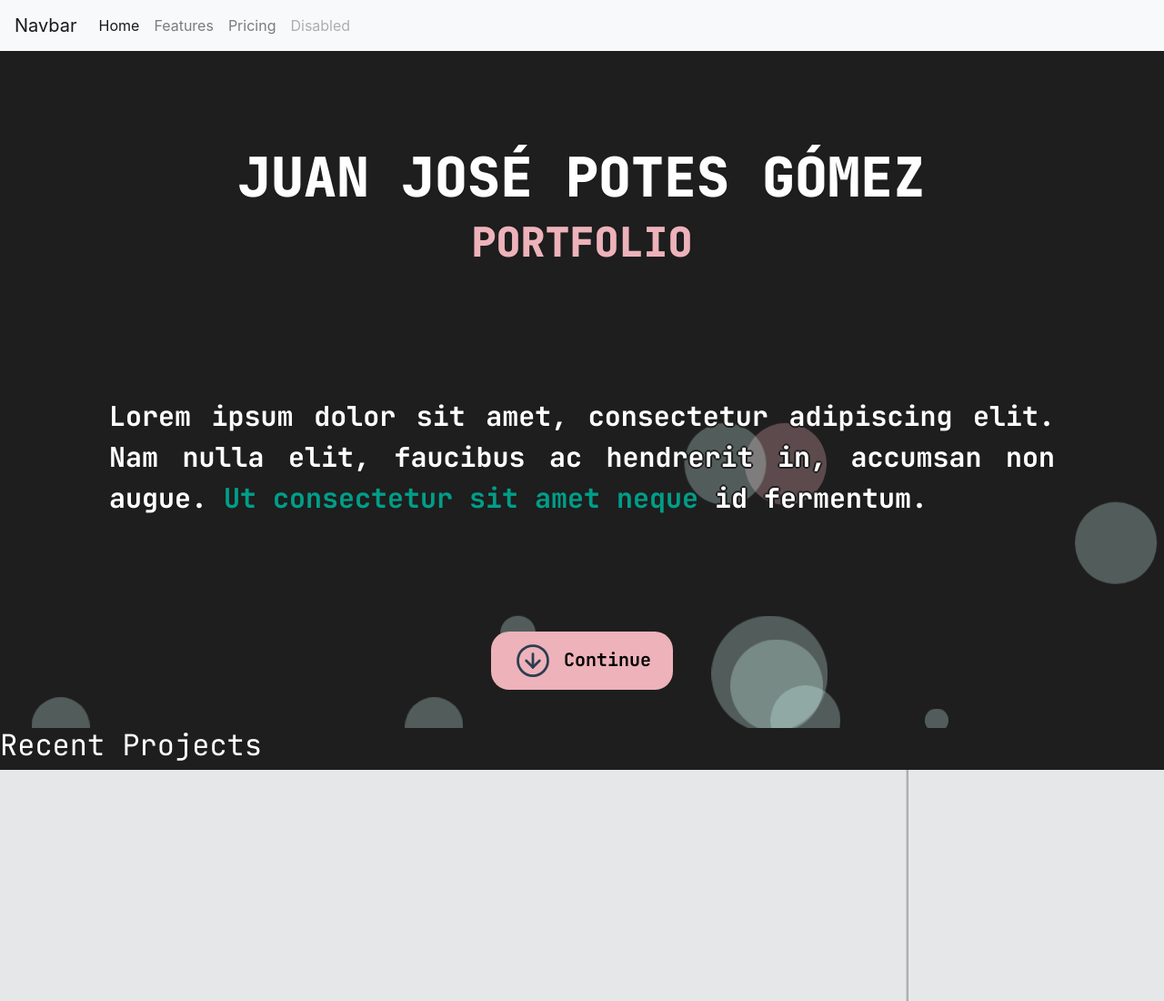
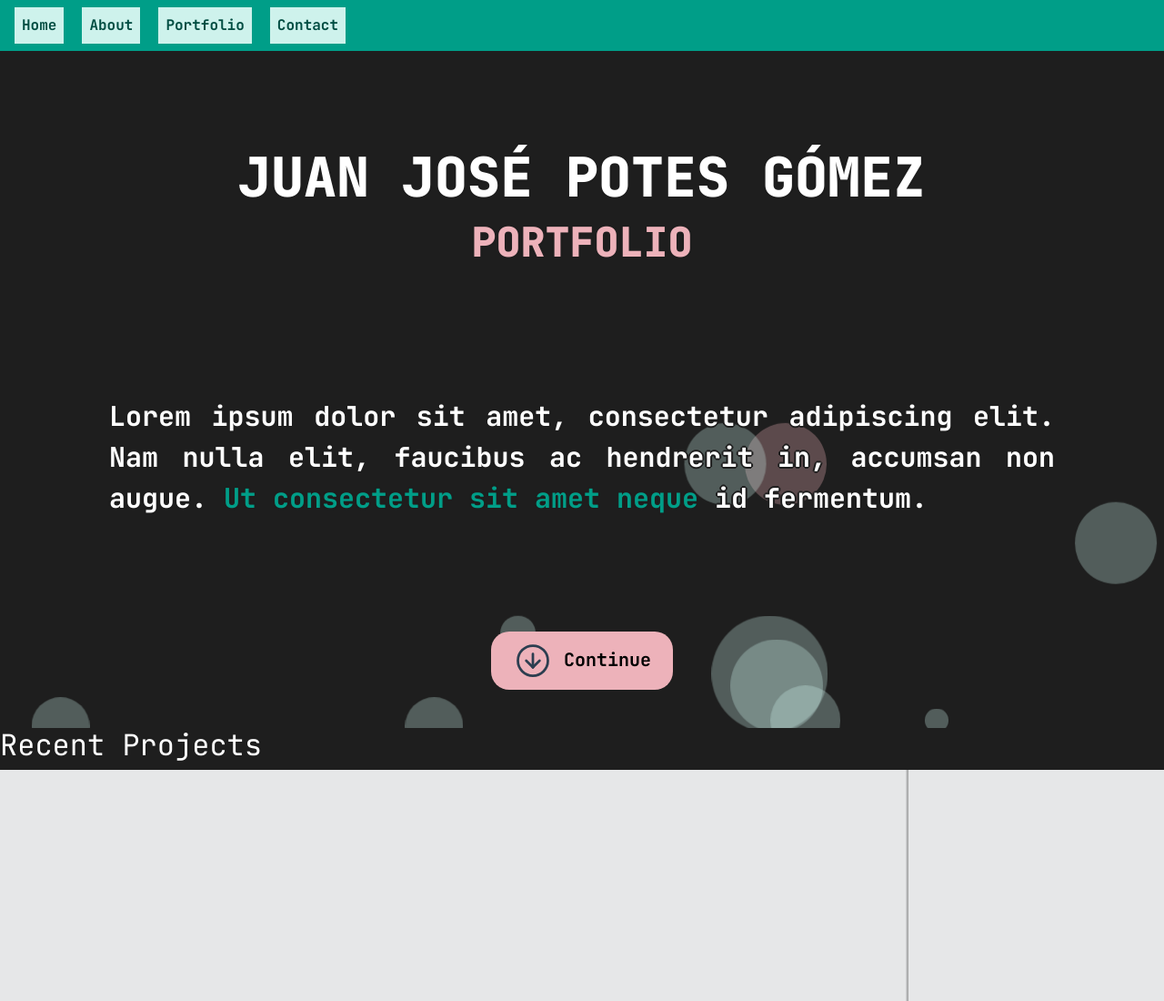
Before and after one commit to J-Potes/Personal_portfolio_website, a plain HTML site: page index.html in a window 1280 px wide. Shown: the top 1100 px of the page at 91% size. Drawn offline with nearby package versions, Linux system fonts and the light colour scheme.

Commit message:
Start of navbar

```diff
--- a/CSS/styles.css
+++ b/CSS/styles.css
@@ -30,6 +30,29 @@ p, h1, h2, h3 {
     font-family: var(--mainFont);
 }
 
+/** NavBar **/
+
+.navegation {
+    background-color: var(--verdeJP-100) !important;
+    font-family: var(--mainFont);
+    font-weight: 700;
+
+}
+
+.nav-item {
+    color: var(--verdeJP-b30) !important;
+    background-color: var(--verdeJP-s15b95);
+    margin-right: 20px;
+    /* padding: 0 10px; */
+}
+
+.navbar-nav .nav-link {
+    padding-left: 20px;
+}
+
+
+/** Slogan **/
+
 .slogan {
     /* height: 100vh; */
     height: calc(100vh - 56px);
@@ -44,8 +67,6 @@ p, h1, h2, h3 {
     height: 100%;
     z-index: -1;
 }
-
-/** Slogan **/
 
 .slogan__content {
     height: 100%;
--- a/index.html
+++ b/index.html
@@ -18,17 +18,16 @@
 </head>
 <body>
     <!-- Navigation Bar -->
-    <nav class="navbar navbar-expand-lg navbar-light bg-light">
-        <a class="navbar-brand" href="#">Navbar</a>
+    <nav class="navbar navbar-expand-lg navbar-light bg-light navegation">
         <button class="navbar-toggler" type="button" data-toggle="collapse" data-target="#navbarNavAltMarkup" aria-controls="navbarNavAltMarkup" aria-expanded="false" aria-label="Toggle navigation">
           <span class="navbar-toggler-icon"></span>
         </button>
         <div class="collapse navbar-collapse" id="navbarNavAltMarkup">
           <div class="navbar-nav">
             <a class="nav-item nav-link active" href="#">Home <span class="sr-only">(current)</span></a>
-            <a class="nav-item nav-link" href="#">Features</a>
-            <a class="nav-item nav-link" href="#">Pricing</a>
-            <a class="nav-item nav-link disabled" href="#">Disabled</a>
+            <a class="nav-item nav-link" href="#">About</a>
+            <a class="nav-item nav-link" href="#">Portfolio</a>
+            <a class="nav-item nav-link" href="#">Contact</a>
           </div>
         </div>
     </nav>
```
